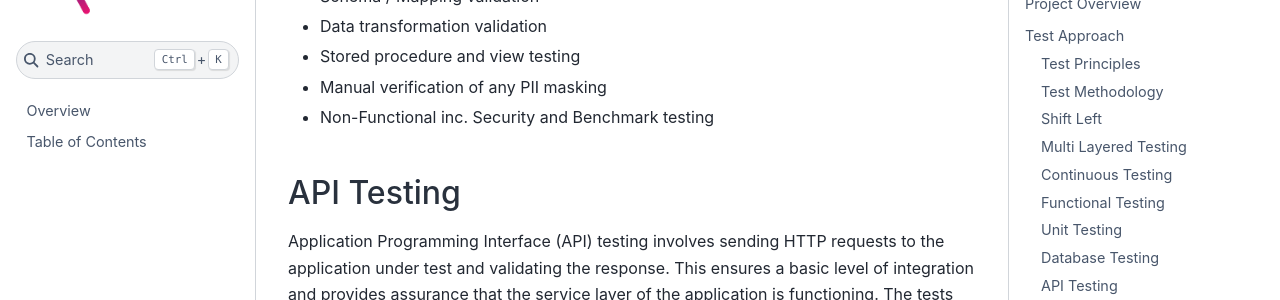
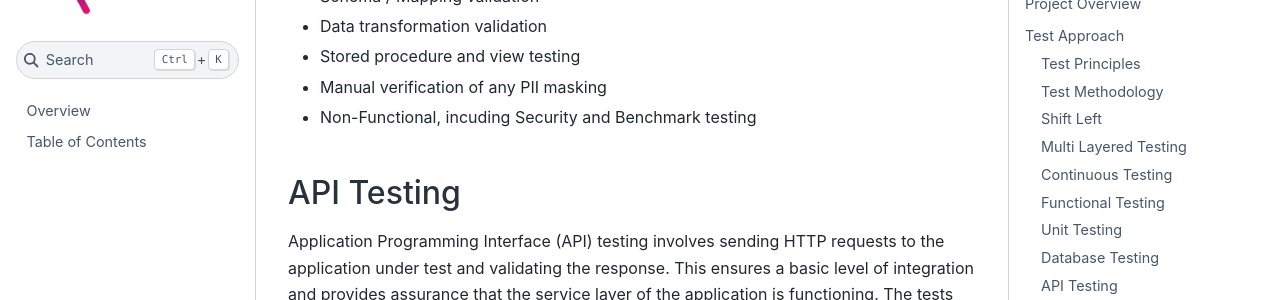
Before and after one commit to ayushchatur/FLIP, a Jupyter Book: the page built from documentation/test_strategy.md, in a window 1280 px wide and 900 px high, scrolled down 6290 px. Shown: the part 153-453 px from the top of the window. Built offline with Jupyter Book 1.0.4 settings and Sphinx 7.4.7 and the Sphinx Book theme 1.1.4, drawn with Linux system fonts in a browser that asks for light colours.

Commit message:
Update documentation/test_strategy.md

```diff
--- a/documentation/test_strategy.md
+++ b/documentation/test_strategy.md
@@ -142,7 +142,7 @@ Database testing will involve checking the data integrity of any databases for b
 - Data transformation validation
 - Stored procedure and view testing
 - Manual verification of any PII masking
-- Non-Functional inc. Security and Benchmark testing
+- Non-Functional, incuding Security and Benchmark testing
 
 ## API Testing
 
```
